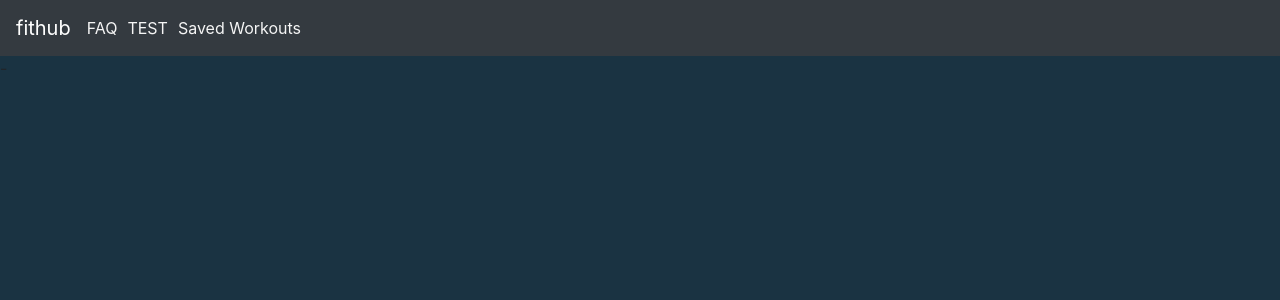
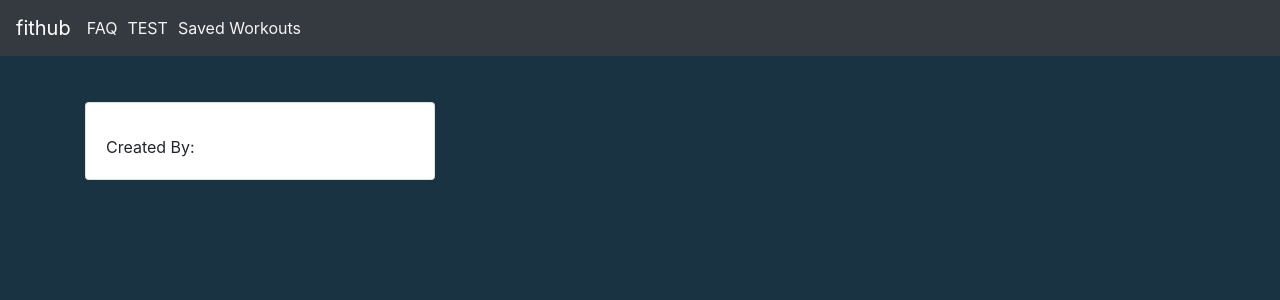
Before and after one commit to Alex-Walsh/fitnesssharing, a React (Create React App) app: page /savedWorkouts in a window 1280 px wide. Shown: the top 300 px of the page. Built offline with nearby package versions, Linux system fonts and the light colour scheme.

Commit message:
workout card formatting

```diff
--- a/src/components/savedworkoutstemp.js
+++ b/src/components/savedworkoutstemp.js
@@ -1,51 +1,58 @@
-import React, { useContext, useEffect, useState} from 'react';
-import {UsrCntxt} from '../contextThings';
-import axios from 'axios';
-
+import React, { useContext, useEffect, useState } from "react";
+import { UsrCntxt } from "../contextThings";
+import axios from "axios";
+import { Card, Col, Container, Row } from "react-bootstrap";
+import "../styles/style.css";
 
 export default function Workouts() {
-    const {value, setvalue} = useContext(UsrCntxt);
+  const { value, setvalue } = useContext(UsrCntxt);
   let isLoggedIn = true;
   const [workouts, setworkouts] = useState([{}]);
   function getWorkouts() {
-        axios.get('http://localhost:5000/fitness-app-db0b5/us-central1/api/getworkouts', {
+    axios
+      .get(
+        "http://localhost:5000/fitness-app-db0b5/us-central1/api/getworkouts",
+        {
           params: {
-                uid: value
+            uid: value,
+          },
         }
-        }).then((res) => {
+      )
+      .then((res) => {
         setworkouts(res.data.workouts);
-
-        })
+      });
   }
 
   useEffect(() => {
-        if(value == undefined) {
-
+    if (value == undefined) {
       isLoggedIn = false;
     } else if (value == null) {
-
       isLoggedIn = false;
     } else {
       getWorkouts(value);
     }
-
-
   }, []);
-
 
   return (
     <div className="workouts">
+      <Container>
+          <Row>
         {/* <button onClick={getWorkouts}>HERE</button> */}
-            {workouts.map((anObjectMapped, index) => {
+        {workouts.map((Workout, index) => {
           return (
-                    <p key={index}>
-            {anObjectMapped.workoutname} - {anObjectMapped.createdby}
-        </p>
-                )
+              <Col lg={4} className="cardSpacing">
+            <Card key={index} lg={4}>
+              <Card.Body>
+                <Card.Title>{Workout.workoutname}</Card.Title>
+                <Card.Text>Created By: {Workout.createdby}</Card.Text>
+              </Card.Body>
+            </Card>
+            </Col>
+          );
         })}
 
-
-
+        </Row>
+      </Container>
     </div>
   );
 }
--- a/src/styles/style.css
+++ b/src/styles/style.css
@@ -13,3 +13,7 @@
 .blueBackground {
     background-color: #1a3342;
 }
+
+.cardSpacing {
+    padding-top: 4%;
+}
```
Also changed, not shown: 1 other file (tests, documents, lock files or other folders). Lines whose indentation alone changed are shown as unchanged.
